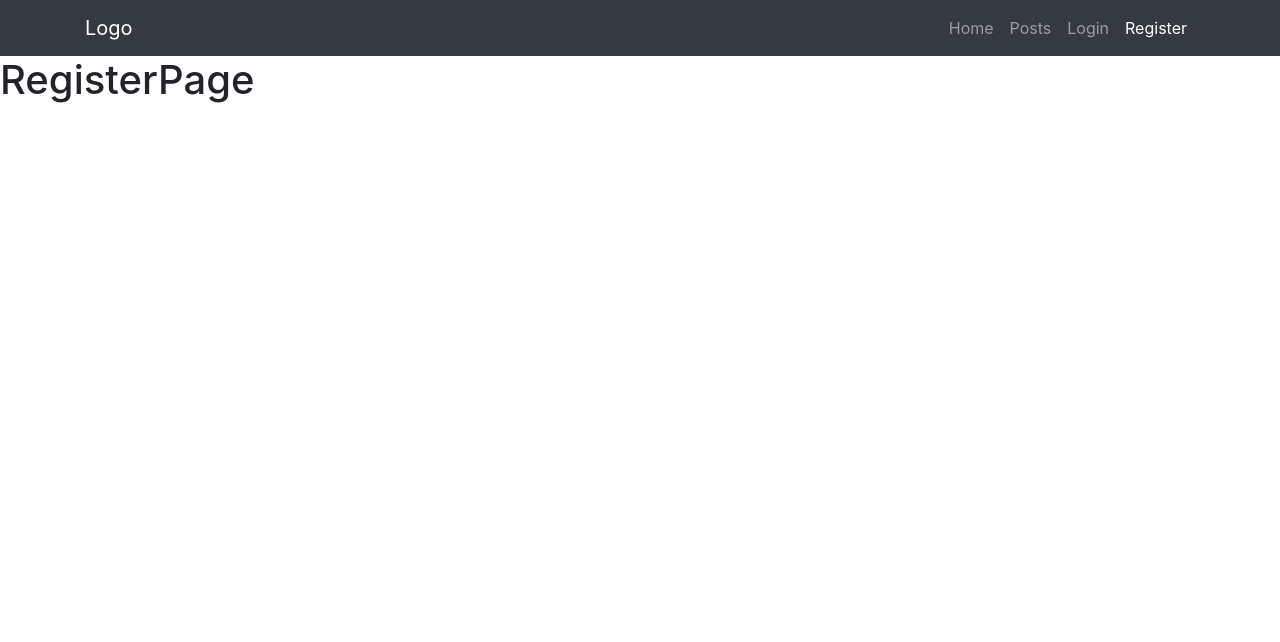
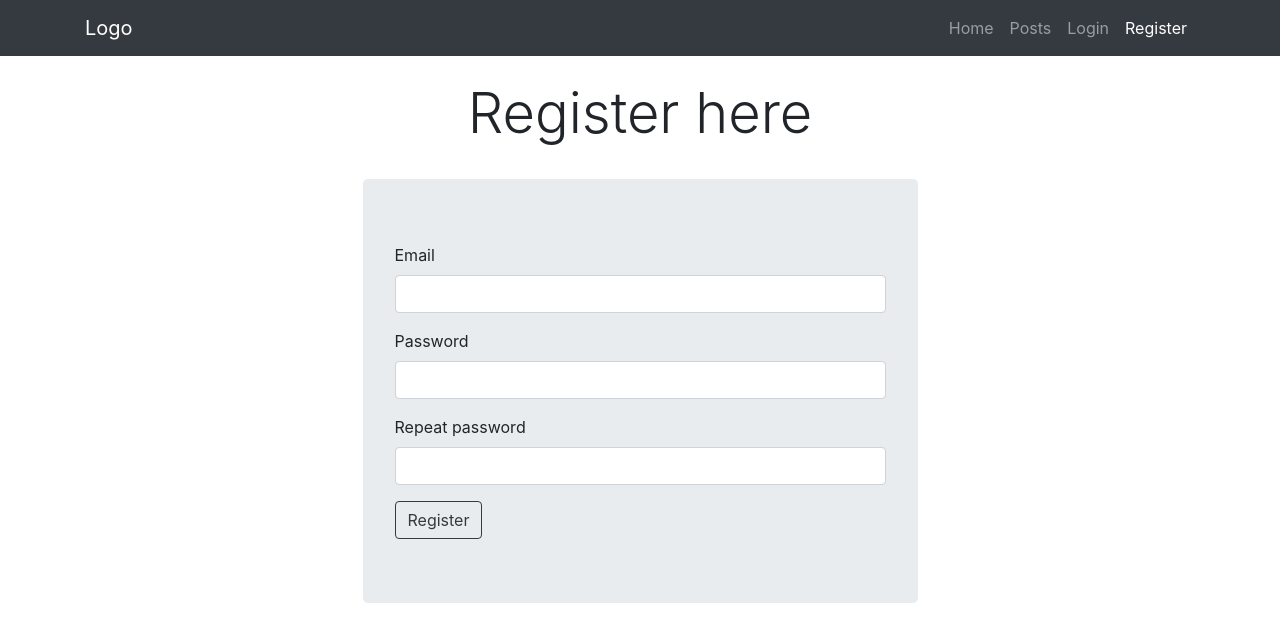
Before and after one commit to MariusCodeAcademy/type8-react-13-14-node-auth-react, a React (Create React App) app: page /register in a window 1280 px wide. Shown: the top 642 px of the page. Built offline with nearby package versions, Linux system fonts and the light colour scheme.

Commit message:
register page

```diff
--- a/src/pages/RegisterPage.js
+++ b/src/pages/RegisterPage.js
@@ -1,7 +1,25 @@
 function RegisterPage() {
   return (
-    <div>
-      <h1>RegisterPage</h1>
+    <div className='container'>
+      <h1 className='display-4 py-4 text-center'>Register here</h1>
+
+      <form className='jumbotron w-50 mx-auto'>
+        <div className='form-group'>
+          <label htmlFor='email'>Email</label>
+          <input type='email' className='form-control' id='email' />
+        </div>
+        <div className='form-group'>
+          <label htmlFor='password'>Password</label>
+          <input type='password' className='form-control' id='password' />
+        </div>
+        <div className='form-group'>
+          <label htmlFor='repeatPassword'>Repeat password</label>
+          <input type='password' className='form-control' id='repeatPassword' />
+        </div>
+        <button type='submit' className='btn btn-outline-dark'>
+          Register
+        </button>
+      </form>
     </div>
   );
 }
```
Also changed, not shown: 1 other file (tests, documents, lock files or other folders).
